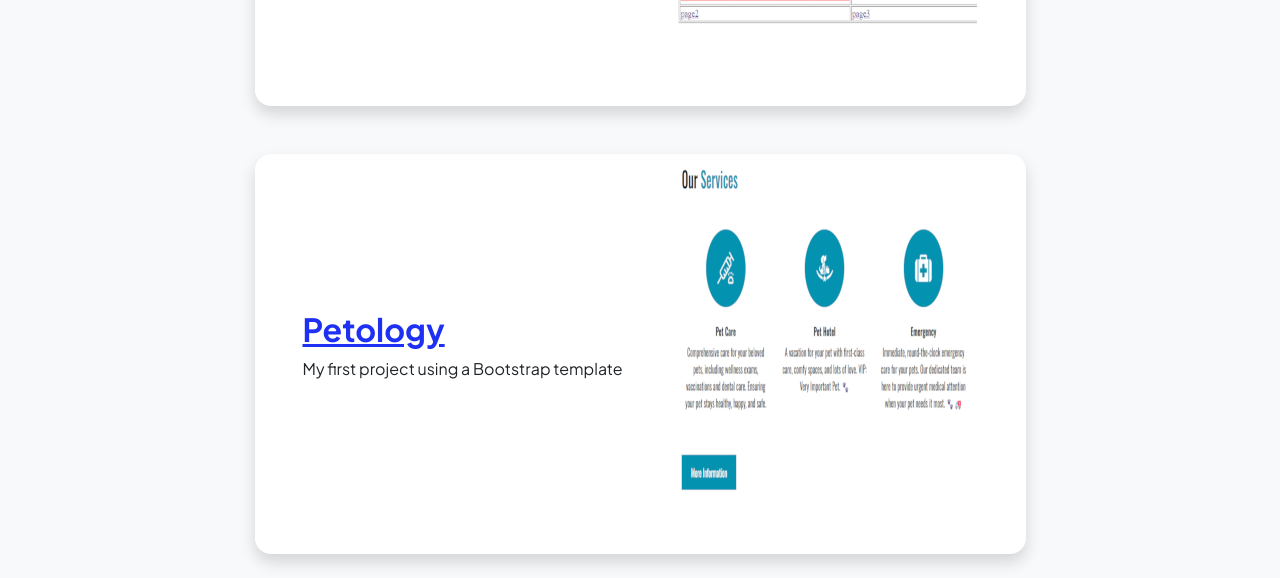
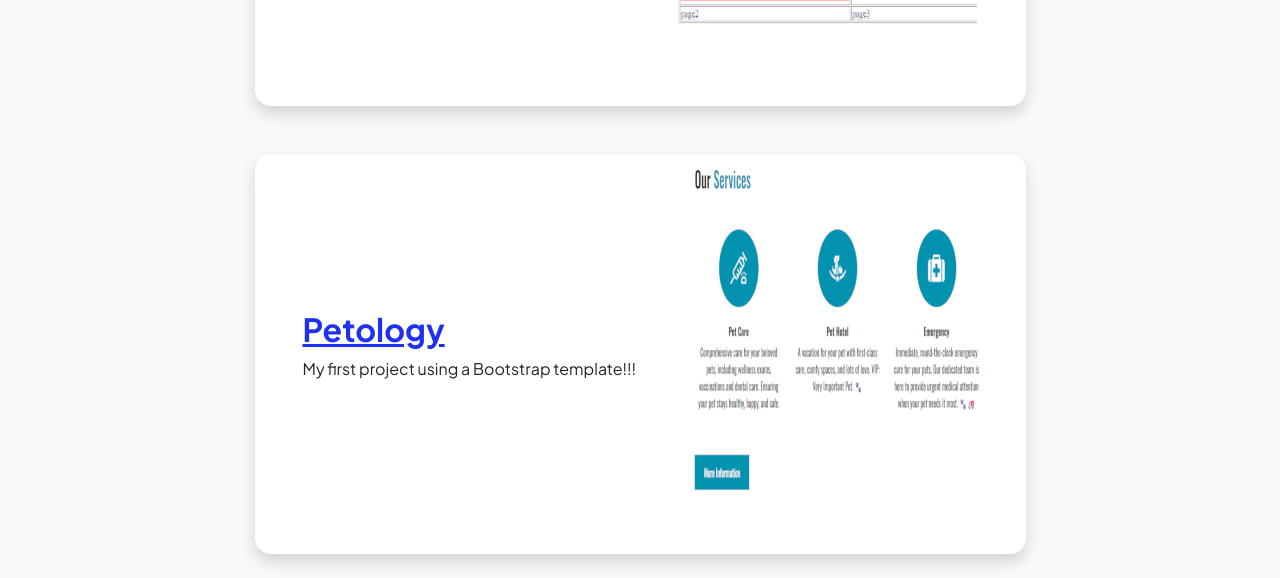
Before and after one commit to mooncake84/Portfolio, a plain HTML site: page projects.html in a window 1280 px wide. Shown: the part 519-1097 px from the top of the page. Drawn offline with nearby package versions, Linux system fonts and the light colour scheme.

Commit message:
ontanloscambioswe

```diff
--- a/projects.html
+++ b/projects.html
@@ -64,7 +64,7 @@
                                         <div class="p-5">
                                             <h2 class="fw-bolder">Petology</h2>
                                         </a>
-                                            <p>My first project using a Bootstrap template</p>
+                                            <p>My first project using a Bootstrap template!!!</p>
                                         </div>
                                         <img class="img-fluid" src="./Proyects/Images/petology_img.png" alt="..." />
                                     </div>
```
